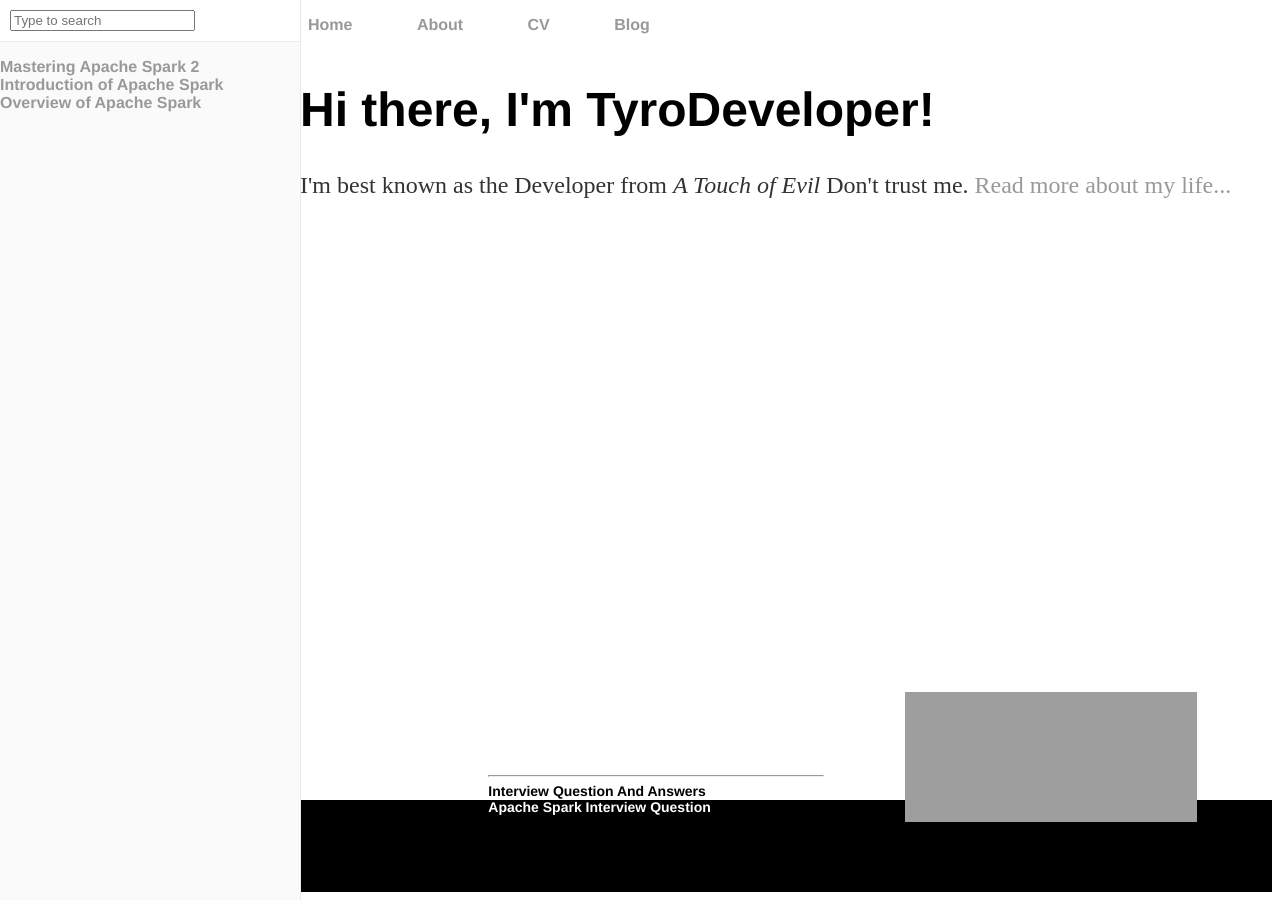
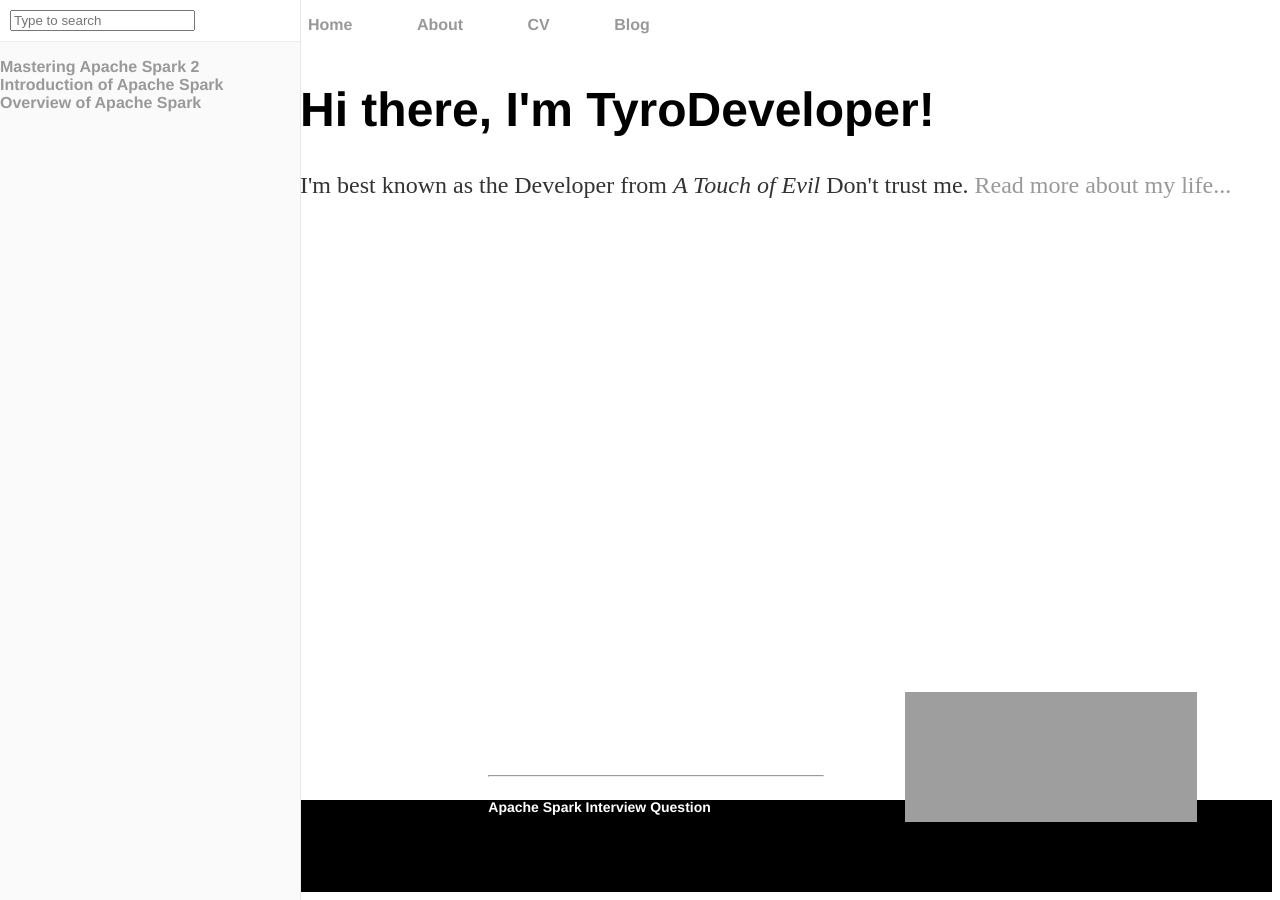
Before and after one commit to tyrodeveloper/tyrodeveloper.github.io, a Jekyll site: the page built from index.html, in a window 1280 px wide. Built offline with Jekyll 4.4.1, drawn with Linux system fonts in a browser that asks for light colours; grey boxes are pictures that could not be loaded.

Commit message:
Update default.html

```diff
--- a/_layouts/default.html
+++ b/_layouts/default.html
@@ -108,7 +108,7 @@
 <hr style="width:80%;float:left;">
 <br>
 <li>
-<span style="font-weight:bold ; font-style:normal; font-size:14px">Interview Question And Answers</span>
+<span style="font-weight:bold ;color:#fff; font-style:normal; font-size:14px">Interview Question And Answers</span>
 </li>
 <br>
 <li>
```
